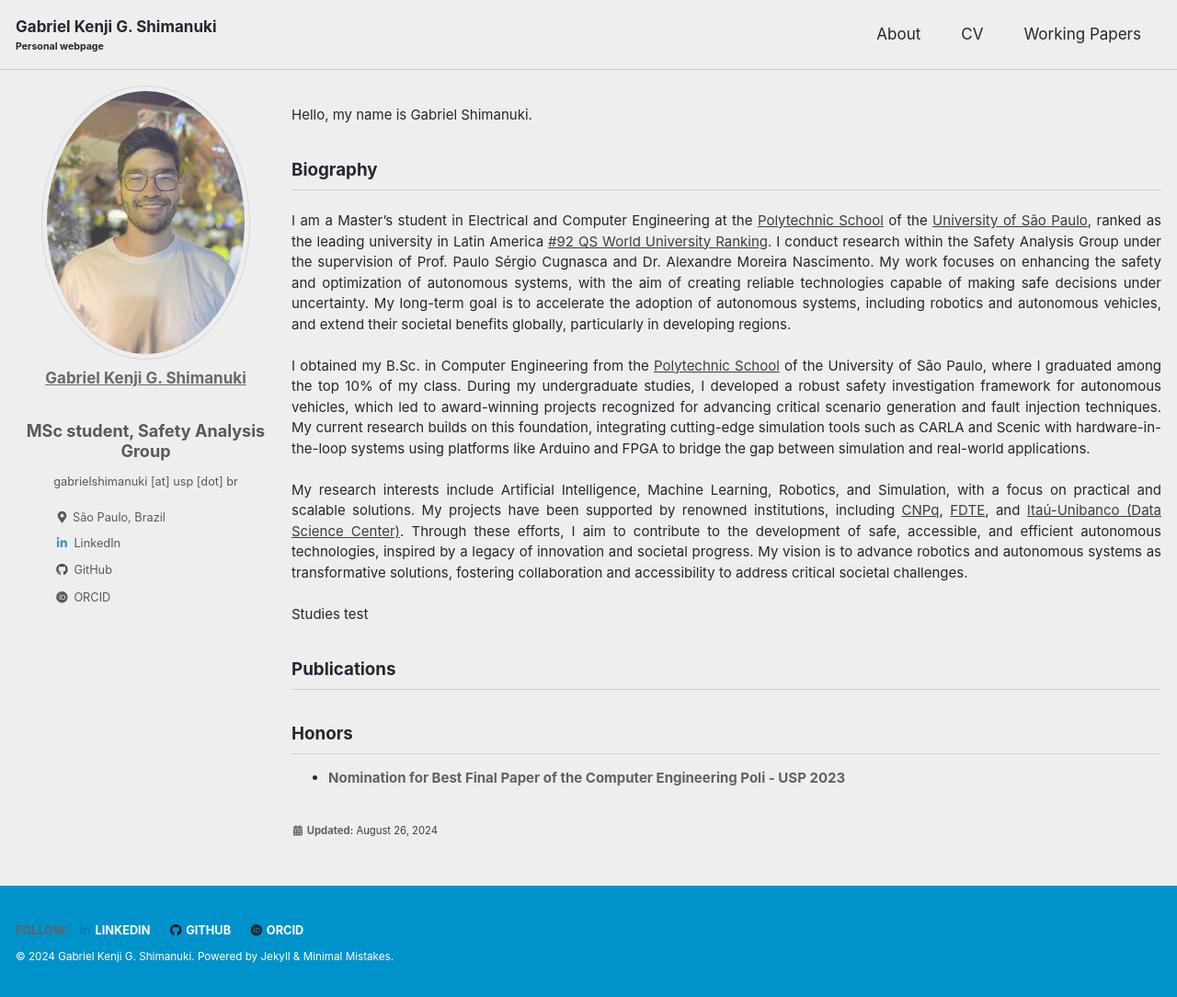
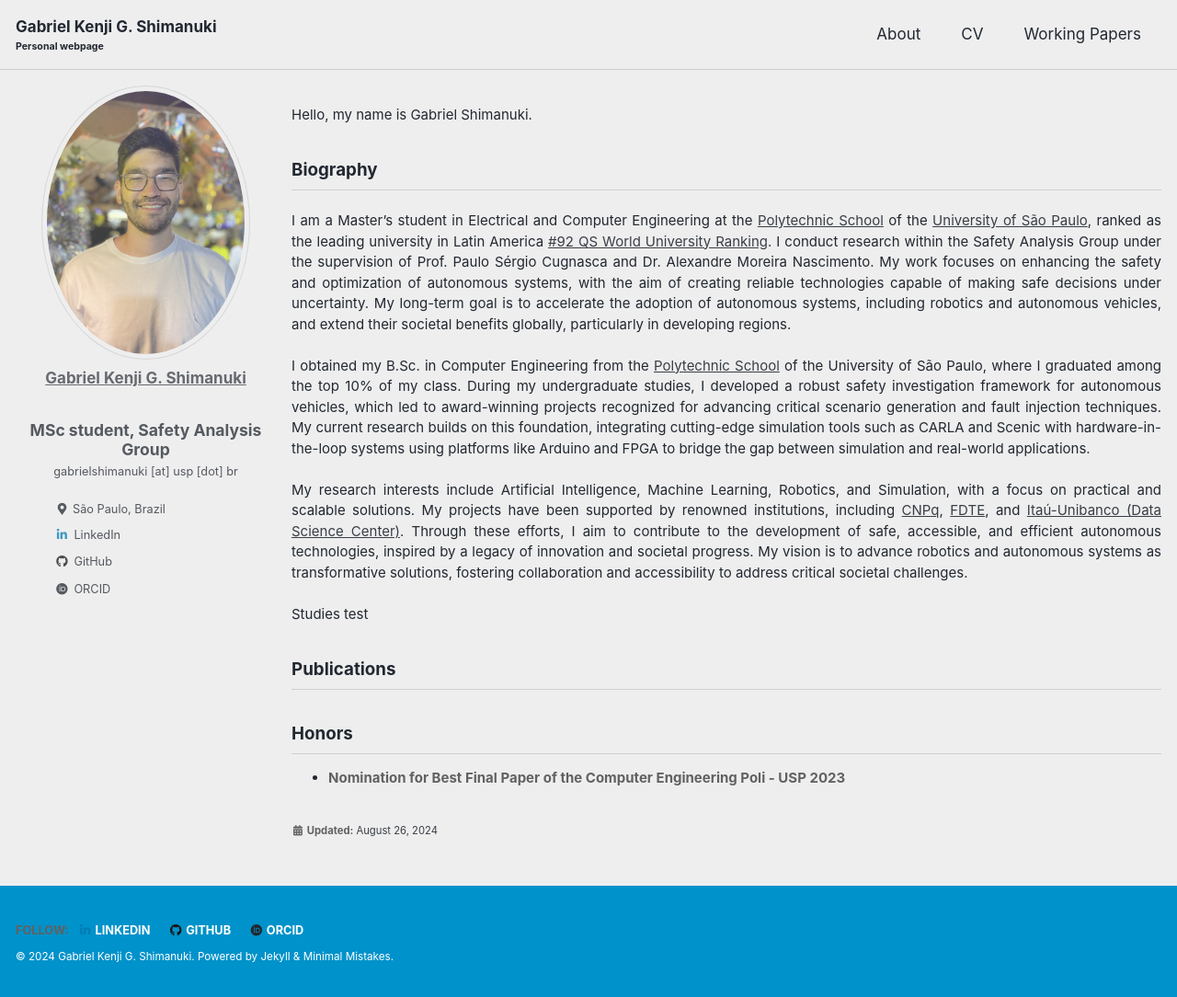
Before and after one commit to GabrielShimanuki/gabrielshimanuki.github.io, a Jekyll site: the page built from index.md, in a window 1280 px wide and 1084 px high. Shown: the whole window at 92% size. Built offline with Jekyll 4.4.1, drawn with Linux system fonts in a browser that asks for light colours; cached includes are drawn as plain includes.

Commit message:
font size

```diff
--- a/_includes/author-profile.html
+++ b/_includes/author-profile.html
@@ -15,15 +15,14 @@
         <a class="u-url" rel="me" href="{{ author.home | default: '/' | absolute_url }}" itemprop="url">{{ author.name }}</a>
       </h3>
 
-      <h4 class="author__title">
+      <h5 class="author__title">
         MSc student, Safety Analysis Group
-      </h4>
-
+      </h5>
 
       <!-- Insert the email just below the name -->
-      <p class="author__email">
+      <small class="author__email">
         {{ author.email | default: "gabrielshimanuki [at] usp [dot] br" }}
-      </p>
+      </small>
 
 
     </div>
```
